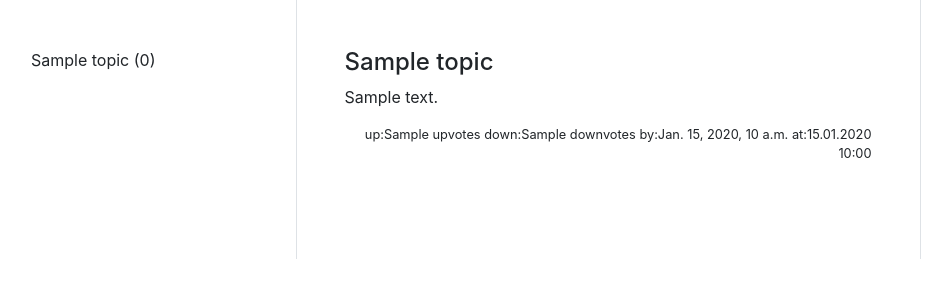
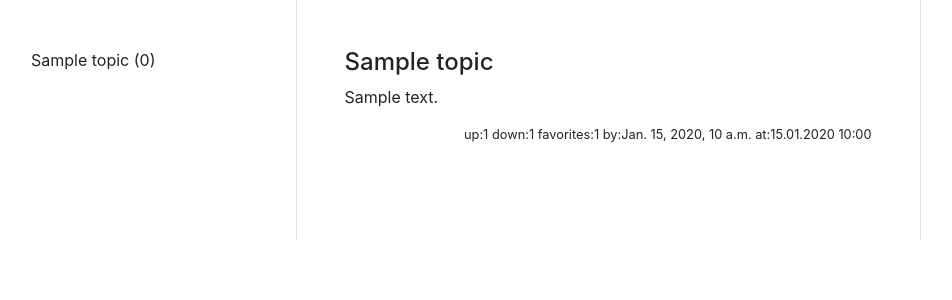
Before and after one commit to seyyidibrahimgulec/yasozluk, a Django app: template templates/homepage.html in a window 1280 px wide. Shown: the part 56-356 px from the top of the page, without its empty margins (32-984 px from the left). Run offline with Django 3.2, Linux system fonts and the light colour scheme; tables that the repository leaves empty hold one stand-in row (values such as "Sample post"); the template is opened without the code that fills it: values that come from a table or form of the project are taken from there, most other values are stand-ins (such as "Sample title", 1, 10 or a date in 2020); some libraries are stand-ins or nearby versions.

Commit message:
Add favorite count and rename upvotes&downvotes properties

```diff
--- a/contents/models.py
+++ b/contents/models.py
@@ -30,12 +30,16 @@ class Entry(models.Model):
     updated_at = models.DateTimeField(auto_now=True, null=True)
 
     @property
-    def upvotes(self):
+    def upvote_count(self):
         return self.vote_set.filter(vote=VoteType.upvote).count()
 
     @property
-    def downvotes(self):
+    def downvote_count(self):
         return self.vote_set.filter(vote=VoteType.downvote).count()
+
+    @property
+    def favorite_count(self):
+        return self.favorite_set.count()
 
     def get_random_most_liked_entries(top_n=20, pick_n=5):
         # TODO: increase top_n after database increased
--- a/templates/includes/entry.html
+++ b/templates/includes/entry.html
@@ -1,4 +1,8 @@
 <div class="mb-5">
   <p>{{ entry.text }}</p>
-  <p class="small text-right">up:{{ entry.upvotes }} down:{{ entry.downvotes }} by:{{ entry.created_by }} at:{{ entry.created_at|date:"d.m.Y H:i" }}</p>
+  <p class="small text-right">
+    up:{{ entry.upvote_count }} down:{{ entry.downvote_count }}
+    favorites:{{entry.favorite_count }} by:{{ entry.created_by }}
+    at:{{entry.created_at|date:"d.m.Y H:i" }}
+  </p>
 </div>
```
